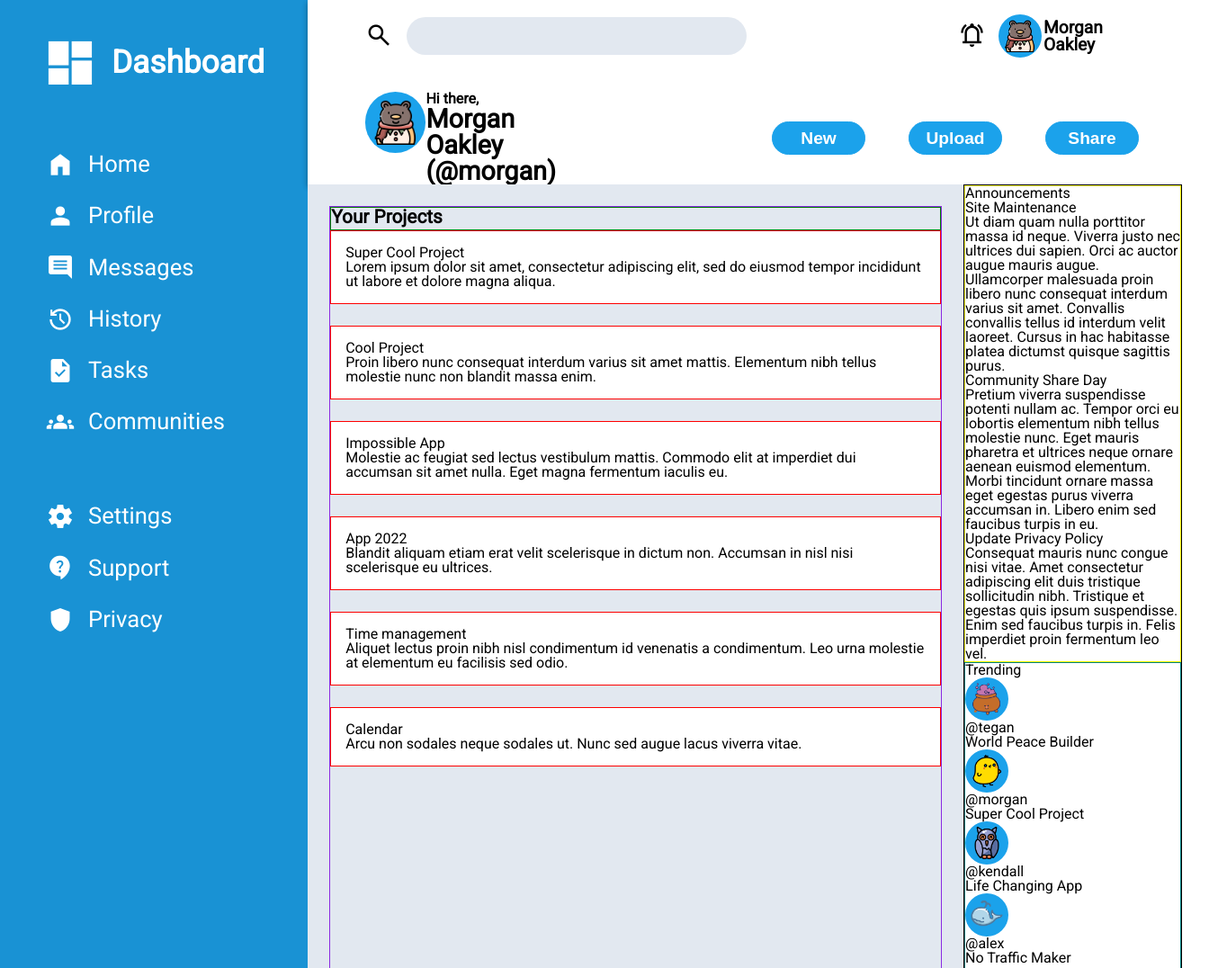
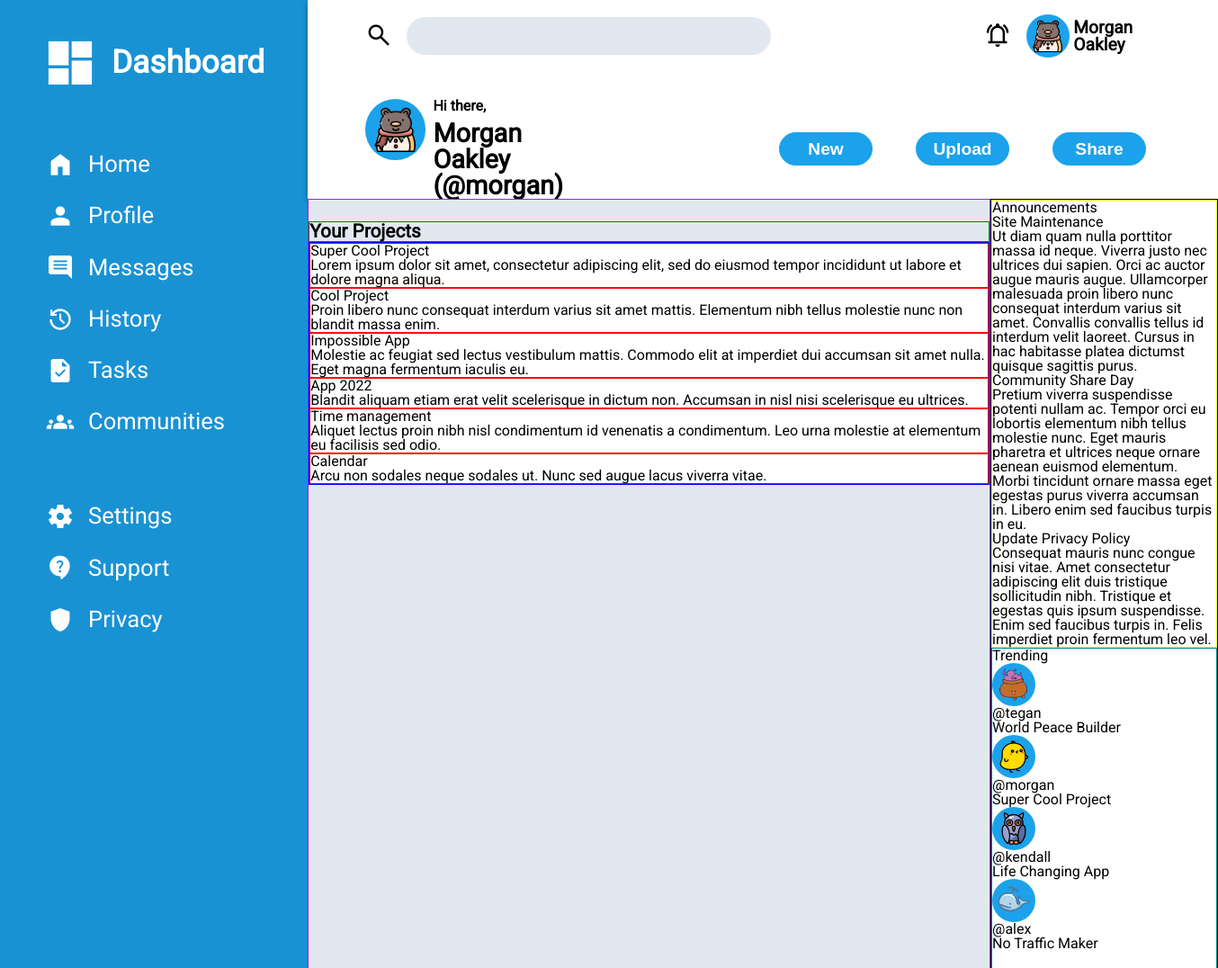
Before and after one commit to ev0clu/admin-dashboard, a plain HTML site: page index.html in a window 1280 px wide. Shown: the top 1076 px of the page at 90% size, 1354 px wide, since content can reach past the window. Drawn offline with nearby package versions, Linux system fonts and the light colour scheme.

Commit message:
Header is formatted

```diff
--- a/style.css
+++ b/style.css
@@ -223,7 +223,8 @@ body {
 
 .user-info-bottom {
    display: grid;
-   grid-template-columns: 1fr 4fr;
+   gap: 0.5rem;
+   grid-template-columns: 1fr 5fr;
 }
 
 .user-info-bottom .user {
@@ -252,7 +253,7 @@ body {
     align-items: center;
     gap: 3rem;
     margin-left: 15rem;
-    margin-right: 3rem;
+    margin-right: 5rem;
 }
 
 .nav button {
@@ -283,14 +284,21 @@ body {
 }
 
 .left-grid {
-    margin: 1.5rem;
     border: 1px solid blueviolet;
+}
+
+.left-grid > h1 {
+    margin-top: 1.5rem;
+    grid-column: 1 / 3;
+    font-size: 1.3rem;
+    font-weight: 600;
+    border: 1px solid green;
 }
 
 .cards {
     display: grid;
-    gap: 1.5rem;
     grid-template-columns: repeat(auto-fit, minmax(400px, 1fr));
+    border: 1px solid blue;
 }
 
 .card,
@@ -299,18 +307,14 @@ body {
     background-color: white;
 }
 
-.left-grid > h1 {
-    grid-column: 1 / 3;
-    height: 1.5rem;
-    font-size: 1.3rem;
-    font-weight: 600;
-    border: 1px solid green;
+.card {
+    border: 1px solid red;
 }
 
-.card {
-    border: 1px solid red;
-    padding: 1rem;
-}
+
+
+
+
 
 .right-grid {
     display: grid;
```
